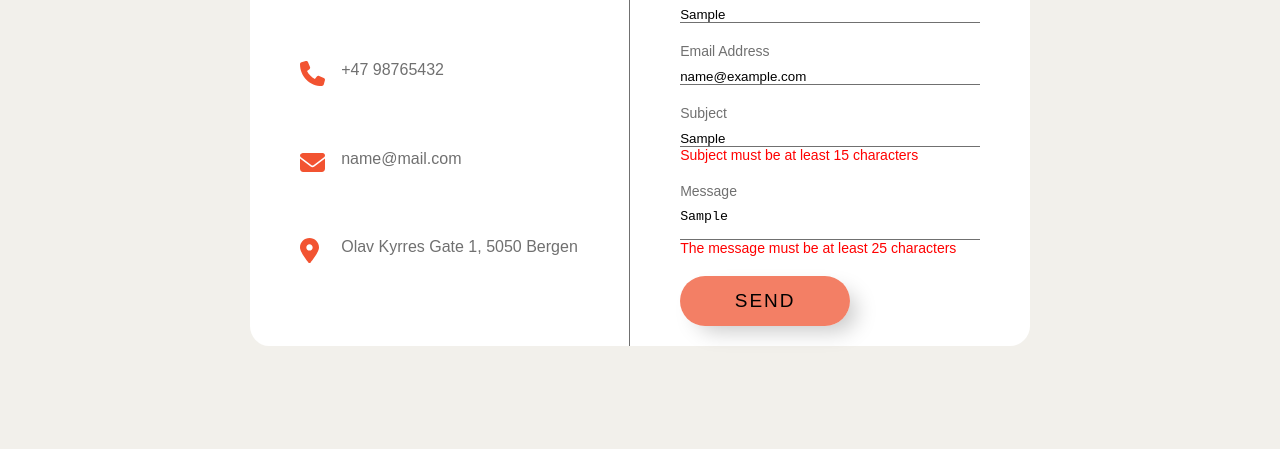
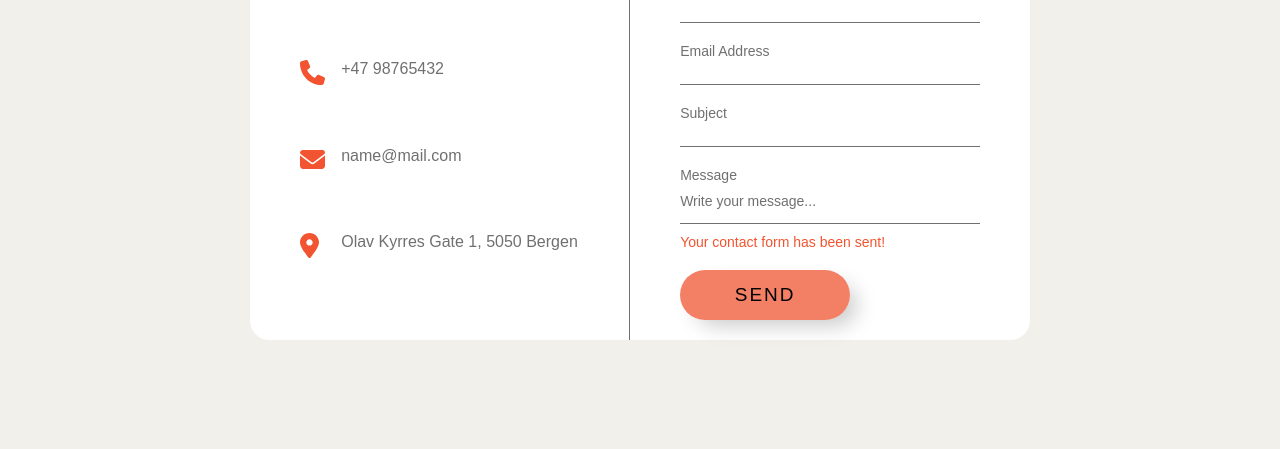
Before and after one commit to RebMat/Project-Exam-R, a plain HTML site: page contact.html in a window 1280 px wide. Both pictures are taken after typing "Sample", "name@example.com", "Sample", "Sample" into the empty fields and a click on the input "Send". Shown: the part 257-706 px from the top of the page. Drawn offline with Linux system fonts and the light colour scheme; a web font is replaced by a local one.

Commit message:
contact form done

```diff
--- a/contact.html
+++ b/contact.html
@@ -40,7 +40,7 @@
         </div>
       </div>
       <div class="contact-section2">
-        <div class="contact-form">
+        <section class="contact-form">
           <form action="#" method="GET" id="contactForm">
             <label for="fullname">Full name</label>
             <input type="text" id="fullname" name="fullname" />
@@ -50,13 +50,14 @@
             <div class="form-error" id="emailError">Please enter a valid email address</div>
             <label for="subject">Subject</label>
             <input type="text" id="subject" name="subject" />
-            <div class="form-error" id="subjectError">Subject must be at least 15 characters</div>
+            <div class="form-error" id="subjectError">Subject must be at least 5 characters</div>
             <label for="message">Message</label>
             <textarea id="message" name="message" placeholder="Write your message..."></textarea>
-            <div class="form-error" id="messageError">The message must be at least 25 characters</div>
+            <div class="form-error" id="messageError">The message must be at least 10 characters</div>
+            <div id="messageContainer"></div>
             <input type="submit" value="Send" class="submit-button" />
           </form>
-        </div>
+        </section>
       </div>
     </main>
     <footer>
@@ -67,6 +68,8 @@
       </div>
       <p>Copyright © Rebecca Mathisen</p>
     </footer>
+    <script src="js/error.js"></script>
     <script src="js/script.js"></script>
+    <script src="js/contact.js"></script>
   </body>
 </html>
--- a/css/contact.css
+++ b/css/contact.css
@@ -115,6 +115,14 @@ textarea::placeholder {
   background-color: #f253305b;
 }
 
+.messageSent {
+  font-family: forma-djr-micro, sans-serif;
+  font-weight: 400;
+  font-size: 14px;
+  color: #f25430;
+  margin-top: 10px;
+}
+
 @media (max-width: 768px) {
   .contact-information-box {
     grid-template-columns: 40px auto;
--- /dev/null
+++ b/js/contact.js
@@ -0,0 +1,61 @@
+/* Contact Form */
+
+const form = document.querySelector("#contactForm");
+const fullName = document.querySelector("#fullname");
+const fullNameError = document.querySelector("#fullnameError");
+const email = document.querySelector("#email");
+const emailError = document.querySelector("#emailError");
+const subject = document.querySelector("#subject");
+const subjectError = document.querySelector("#subjectError");
+const message = document.querySelector("#message");
+const messageError = document.querySelector("#messageError");
+
+function submitForm(event) {
+  event.preventDefault();
+
+  if (checkLength(fullName.value, 4)) {
+    fullNameError.style.display = "none";
+  } else {
+    fullNameError.style.display = "block";
+  }
+
+  if (submitEmail(email.value)) {
+    emailError.style.display = "none";
+  } else {
+    emailError.style.display = "block";
+  }
+
+  if (checkLength(subject.value, 4)) {
+    subjectError.style.display = "none";
+  } else {
+    subjectError.style.display = "block";
+  }
+
+  if (checkLength(message.value, 9)) {
+    messageError.style.display = "none";
+  } else {
+    messageError.style.display = "block";
+  }
+}
+
+function submitForm(event) {
+  event.preventDefault();
+  messageContainer.innerHTML = `<p class="messageSent">Your contact form has been sent!</p>`;
+  form.reset();
+}
+
+form.addEventListener("submit", submitForm);
+
+function checkLength(value, len) {
+  if (value.trim().length > len) {
+    return true;
+  } else {
+    return false;
+  }
+}
+
+function submitEmail(email) {
+  const regEx = /^\w+([\.-]?\w+)*@\w+([\.-]?\w+)*(\.\w{2,3})+$/;
+  const patternMatches = regEx.test(email);
+  return patternMatches;
+}
--- /dev/null
+++ b/js/error.js
@@ -0,0 +1,3 @@
+function displayError(message = "Unknown error") {
+  return `<div class="error">${message}</div>`;
+}
--- a/js/script.js
+++ b/js/script.js
@@ -14,59 +14,3 @@ document.querySelectorAll(".nav-link").forEach((n) =>
     navMenu.classList.remove("active");
   })
 );
-
-/* Contact Form */
-
-const form = document.querySelector("#contactForm");
-const fullName = document.querySelector("#fullname");
-const fullNameError = document.querySelector("#fullnameError");
-const email = document.querySelector("#email");
-const emailError = document.querySelector("#emailError");
-const subject = document.querySelector("#subject");
-const subjectError = document.querySelector("#subjectError");
-const message = document.querySelector("#message");
-const messageError = document.querySelector("#messageError");
-
-function submitForm(event) {
-  event.preventDefault();
-
-  if (checkLength(fullName.value, 4)) {
-    fullNameError.style.display = "none";
-  } else {
-    fullNameError.style.display = "block";
-  }
-
-  if (submitEmail(email.value)) {
-    emailError.style.display = "none";
-  } else {
-    emailError.style.display = "block";
-  }
-
-  if (checkLength(subject.value, 14)) {
-    subjectError.style.display = "none";
-  } else {
-    subjectError.style.display = "block";
-  }
-
-  if (checkLength(message.value, 24)) {
-    messageError.style.display = "none";
-  } else {
-    messageError.style.display = "block";
-  }
-}
-
-form.addEventListener("submit", submitForm);
-
-function checkLength(value, len) {
-  if (value.trim().length > len) {
-    return true;
-  } else {
-    return false;
-  }
-}
-
-function submitEmail(email) {
-  const regEx = /^\w+([\.-]?\w+)*@\w+([\.-]?\w+)*(\.\w{2,3})+$/;
-  const patternMatches = regEx.test(email);
-  return patternMatches;
-}
```
Also changed, not shown: index.html (+3 -0 lines), recipes-specific.html (+4 -0 lines), recipes.html (+2 -0 lines), search-result.html (+1 -0 lines).
